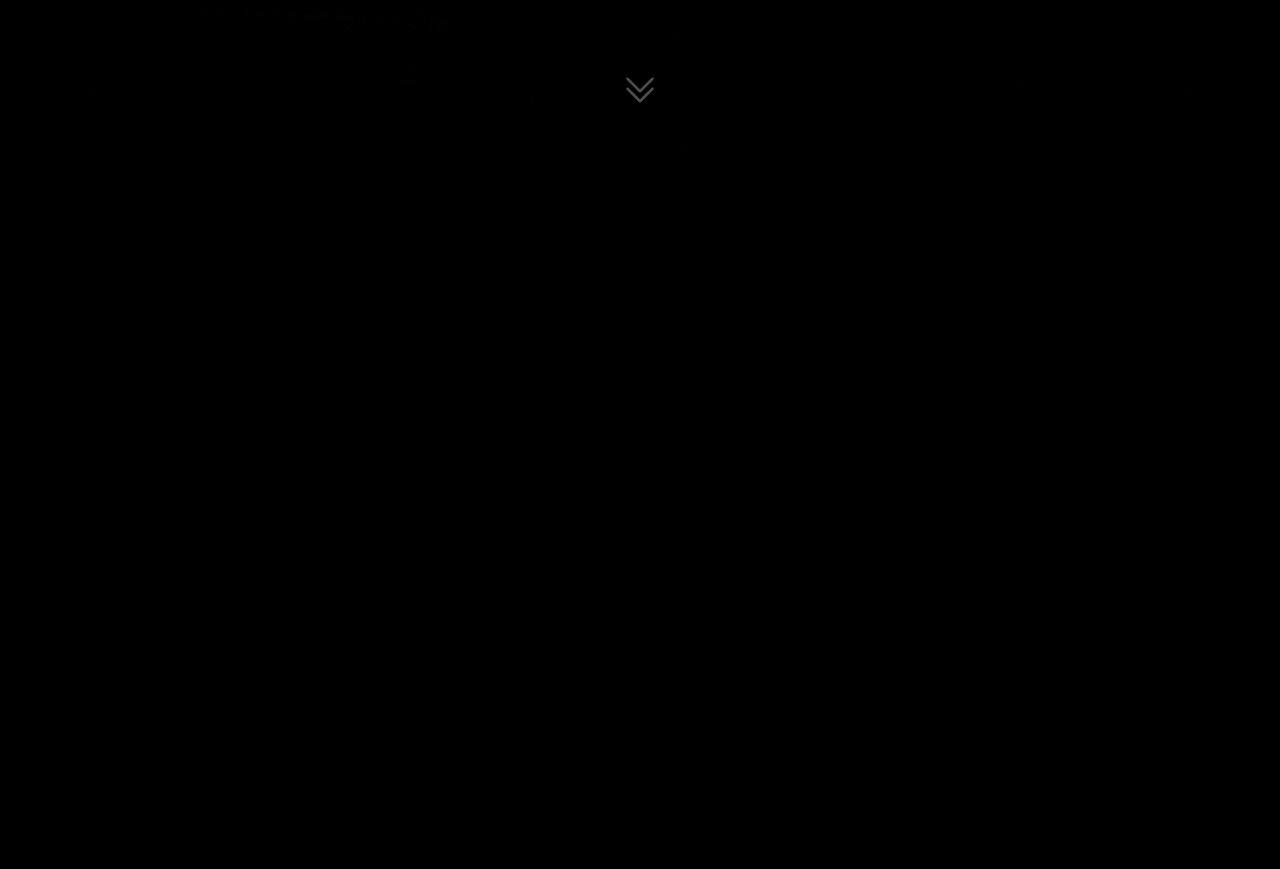
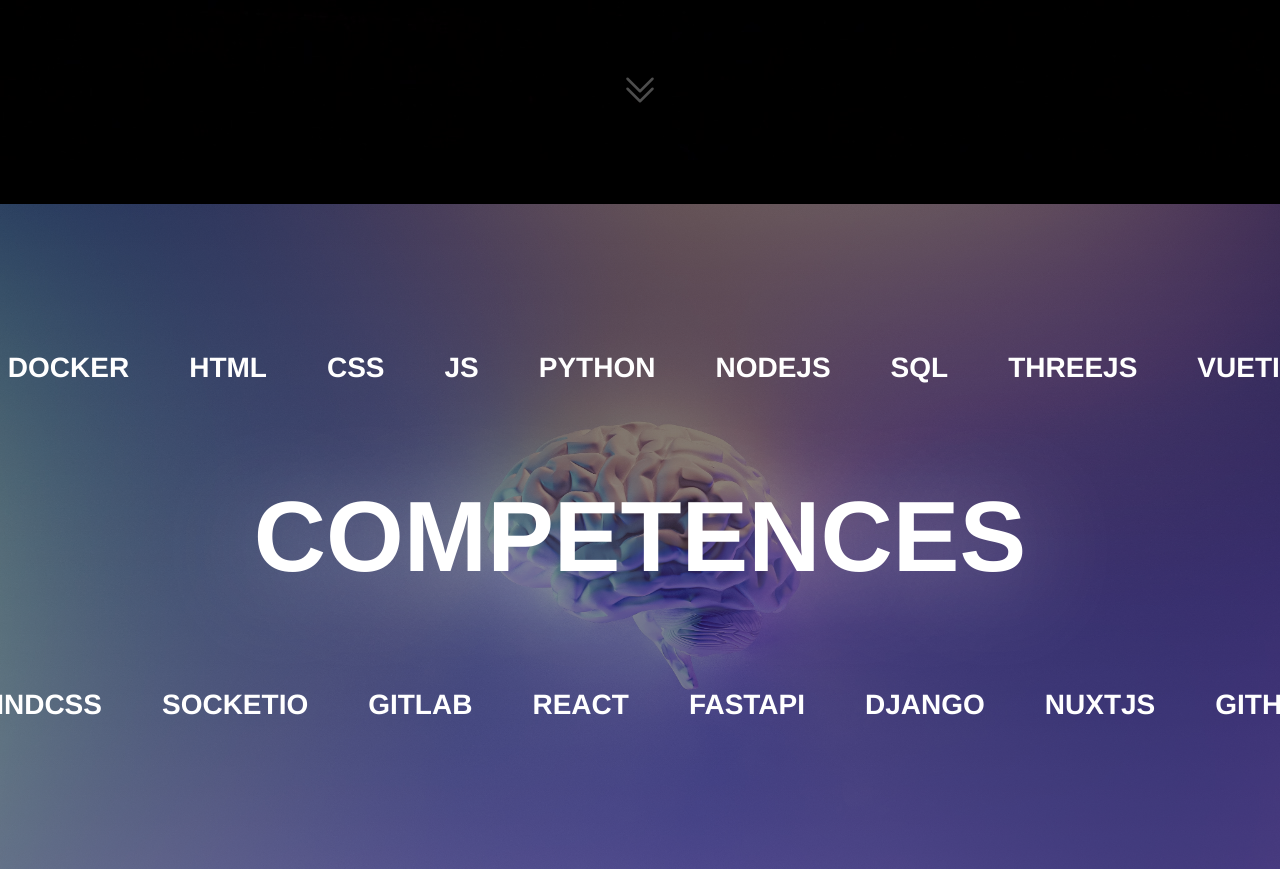
Before and after one commit to TheoGrosjean/Portfolio, a Vue app: page / in a window 1280 px wide. Shown: the part 640-1509 px from the top of the page. Before the commit the page ends 844 px from the top, so only its background shows below. Built offline with nearby package versions, Linux system fonts and the light colour scheme.

Commit message:
[Comptences]

```diff
--- a/package.json
+++ b/package.json
@@ -9,6 +9,7 @@
   },
   "dependencies": {
     "core-js": "^3.8.3",
+    "node-sass": "^9.0.0",
     "vue": "^3.2.13"
   },
   "devDependencies": {
@@ -18,7 +19,8 @@
     "@vue/cli-plugin-eslint": "~5.0.0",
     "@vue/cli-service": "~5.0.0",
     "eslint": "^7.32.0",
-    "eslint-plugin-vue": "^8.0.3"
+    "eslint-plugin-vue": "^8.0.3",
+    "sass-loader": "^13.3.0"
   },
   "eslintConfig": {
     "root": true,
--- a/src/App.vue
+++ b/src/App.vue
@@ -2,17 +2,20 @@
   <div class="desktop">
     <NavBar />
     <LandingVue />
+    <Competences />
   </div>
 </template>
 
 <script>
   import LandingVue from "./components/LandingVue.vue";
   import NavBar from "./components/NavBar.vue";
+  import Competences from "./components/CompetencesVue.vue";
   export default {
     name: "App",
     components: {
       LandingVue,
       NavBar,
+      Competences,
     },
 
   };
@@ -52,7 +55,6 @@
     text-align: center;
     font-weight: bold;
     color: #ffffff;
-    overflow-y: scroll;
-    overflow-x: hidden;
+    overflow: hidden;
   }
 </style>
--- /dev/null
+++ b/src/components/CompetencesVue.vue
@@ -0,0 +1,144 @@
+<template>
+  <div class="container">
+    <img src="@/assets/brain.jpg"/>
+    <div class="bandeau">
+      <div class="contenu-bandeau">
+        <p class="card">Vuejs</p>
+        <p class="card">docker</p>
+        <p class="card">Html</p>
+        <p class="card">css</p>
+        <p class="card">js</p>
+        <p class="card">python</p>
+        <p class="card">nodejs</p>
+        <p class="card">Sql</p>
+        <p class="card">Threejs</p>
+        <p class="card">Vuetify</p>
+             <p class="card">Vuejs</p>
+        <p class="card">docker</p>
+        <p class="card">Html</p>
+        <p class="card">css</p>
+        <p class="card">js</p>
+        <p class="card">python</p>
+        <p class="card">nodejs</p>
+        <p class="card">Sql</p>
+        <p class="card">Threejs</p>
+        <p class="card">Vuetify</p>
+             <p class="card">Vuejs</p>
+        <p class="card">docker</p>
+        <p class="card">Html</p>
+        <p class="card">css</p>
+        <p class="card">js</p>
+        <p class="card">python</p>
+        <p class="card">nodejs</p>
+        <p class="card">Sql</p>
+        <p class="card">Threejs</p>
+        <p class="card">Vuetify</p>
+      </div>
+    </div>
+    <h1>Competences</h1>
+    <div class="bandeau">
+      <div class="contenu-bandeau-bas">
+        <p class="card">Django</p>
+        <p class="card">NuxtJS</p>
+        <p class="card">Github</p>
+        <p class="card">MongoDB</p>
+        <p class="card">CHartJS</p>
+        <p class="card">TailwindCSS</p>
+        <p class="card">SocketIO</p>
+        <p class="card">Gitlab</p>
+        <p class="card">React</p>
+        <p class="card">FastAPI</p>
+            <p class="card">Django</p>
+        <p class="card">NuxtJS</p>
+        <p class="card">Github</p>
+        <p class="card">MongoDB</p>
+        <p class="card">CHartJS</p>
+        <p class="card">TailwindCSS</p>
+        <p class="card">SocketIO</p>
+        <p class="card">Gitlab</p>
+        <p class="card">React</p>
+        <p class="card">FastAPI</p>
+            <p class="card">Django</p>
+        <p class="card">NuxtJS</p>
+        <p class="card">Github</p>
+        <p class="card">MongoDB</p>
+        <p class="card">CHartJS</p>
+        <p class="card">TailwindCSS</p>
+        <p class="card">SocketIO</p>
+        <p class="card">Gitlab</p>
+        <p class="card">React</p>
+        <p class="card">FastAPI</p>
+        </div>
+    </div>
+  </div>
+</template>
+
+<script>
+  export default {
+    components: {},
+  };
+</script>
+
+<style scoped>
+  .container {
+    display: flex;
+    flex-direction: column;
+    position: relative;
+      overflow: hidden;
+
+    justify-content: center;
+    align-items: center;
+    background: linear-gradient(180deg, #010101 0%, hsl(0, 3%, 17%) 100%);
+    padding: 120px 0 120px 0;
+  }
+  img {
+    width: 100vw;
+    object-fit: cover;
+    position: absolute;
+    height: 100vh;
+    opacity: 0.5;
+  }
+  .bandeau {
+    width: 100%;
+    overflow: hidden;
+  }
+  .contenu-bandeau {
+    animation: defilement 40s linear infinite alternate ;
+    white-space: nowrap;
+  }
+.contenu-bandeau-bas {
+    animation: defilement 40s linear infinite alternate ;
+    animation-direction: reverse;
+    white-space: nowrap;
+  }
+  h1 {
+    font-family: "Source Sans Pro", Helvetica, Arial, sans-serif;
+    text-transform: uppercase;
+    font-size: 100px;
+    font-weight: 900;
+    text-shadow: 0px 10px 100px rgba(255, 255, 255, 0.507);
+    z-index: 1;
+  }
+  .contenu-bandeau p, .contenu-bandeau-bas p {
+    display: inline-block;
+    z-index: 1;
+    margin-right: 60px; /* Marge entre les éléments <p> */
+    font-family: "Source Sans Pro", Helvetica, Arial, sans-serif;
+    text-transform: uppercase;
+    font-size: 28px;
+    font-weight: 900;
+  }
+  .separator{
+  height: 100%;
+  }
+
+  @keyframes defilement {
+    0% {
+      transform: translateX(0%);
+    }
+
+    100% {
+      transform: translateX(-90%);
+    }
+  }
+</style>
--- a/src/components/LandingVue.vue
+++ b/src/components/LandingVue.vue
@@ -113,6 +113,8 @@
     overflow: hidden;
     position: relative;
     align-content: center;
+  overflow: hidden;
+
     flex-wrap: nowrap;
     gap: 20;
     background-image: url("@/assets/mac.jpg");
--- a/src/components/NavBar.vue
+++ b/src/components/NavBar.vue
@@ -39,6 +39,7 @@
     transform: scale(1.1);
   }
   .navbar {
+  overflow: hidden;
     height: 50px;
     width: 100%;
     background-color: rgba(0, 0, 0, 0.795);
```
Also changed, not shown: src/assets/brain.jpg (added), 1 other file (tests, documents, lock files or other folders).
